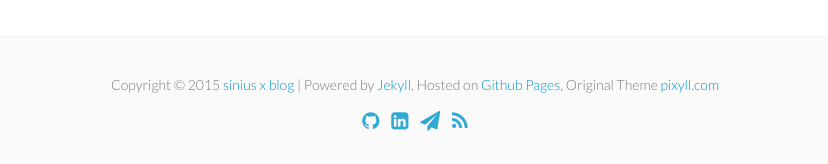
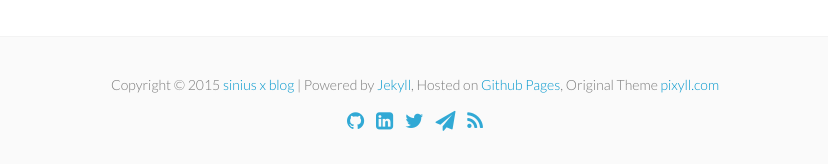
Before and after one commit to siniusxcode/siniusxcode.github.io, a Jekyll site: the page built from index.html, in a window 1280 px wide. Shown: the part 776-940 px from the top of the page, without its empty margins (225-1053 px from the left). Built offline with Jekyll 4.4.1, drawn with Linux system fonts in a browser that asks for light colours; nearby versions of some CDN libraries; Markdown is read by kramdown in place of the engine named in the settings; the list of posts is cut into pages by our own code.

Commit message:
add twitter

```diff
--- a/_config.yml
+++ b/_config.yml
@@ -37,5 +37,6 @@ plugin:
 link:
   github: siniusxcode
   linkedin: sinius
+  twitter: siniusxworld
   email: sinius@gmail.com
   feedburner: sinius
--- a/_includes/footer.html
+++ b/_includes/footer.html
@@ -14,6 +14,9 @@
 		  {% if site.link.linkedin %}
 		    <a class="fa fa-linkedin-square" href="https://linkedin.com/in/{{ site.link.linkedin }}"></a>
 		  {% endif %}
+		  {% if site.link.twitter %}
+		    <a class="fa fa-twitter" href="https://twitter.com/{{ site.link.twitter }}"></a>
+		  {% endif %}
 		  {% if site.link.email %}
 		    <a class="fa fa-paper-plane" href="mailto:{{ site.link.email }}"></a>
 		  {% endif %}
```
